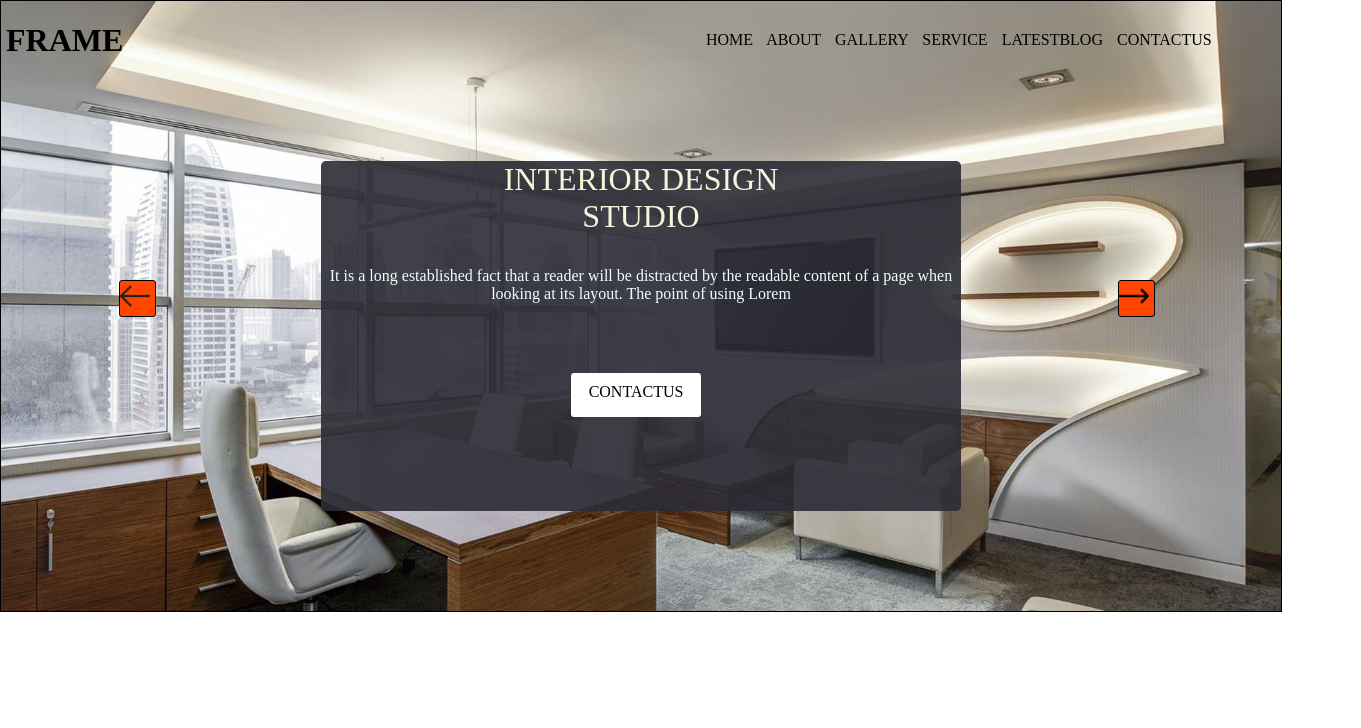
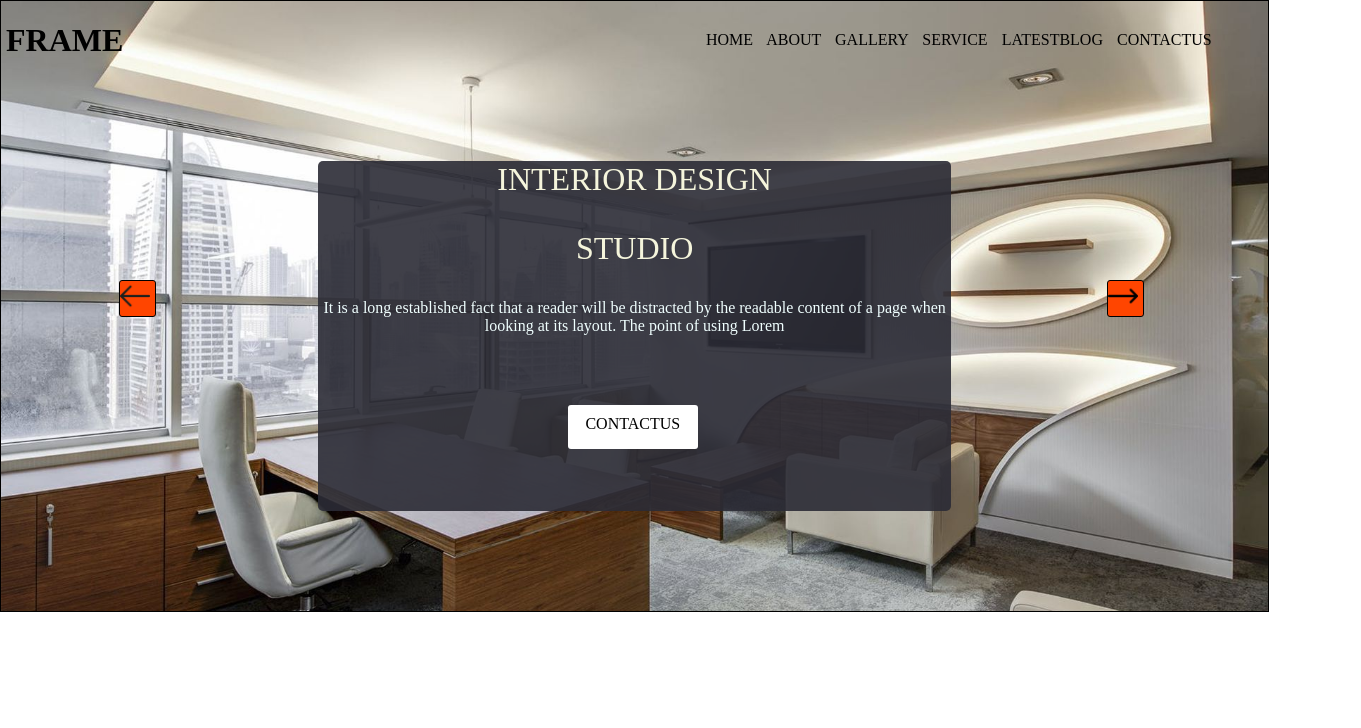
Before and after one commit to kavingithub7/my1st, a plain HTML site: page index.html in a window 1280 px wide. Shown: the top 728 px of the page, 1361 px wide, since content can reach past the window. Drawn offline with Linux system fonts and the light colour scheme.

Commit message:
remove hw view

```diff
--- a/index.css
+++ b/index.css
@@ -1,10 +1,16 @@
 body{
     margin: 0%;
-    /* overflow: hidden; */
+
+}
+.main{
+    /* border: 5px solid green; */
+    width: 100%;
+    height: 5000px ;
+     overflow: hidden;
 }
 .whole{
-    border: 1px solid;
-    width: 100%;
+    border: 1px solid black;
+    width: 99%;
     height: 610px;
     /* background-color: cornsilk; */
     /* border-style: dashed; */
@@ -278,9 +284,11 @@ body{
         opacity:0.4 ;
     }
 
+    /* .im1:hover,.im2:hover,.im3:hover,.im4:hover,.im5:hover{
+     opacity: 0.4;
+    } */
     .im1:hover,.im2:hover,.im3:hover,.im4:hover,.im5:hover{
-     opacity: 0.4;
-    }
+        transform: translateY(100%);
 
        }
 
--- a/index.html
+++ b/index.html
@@ -7,6 +7,7 @@
 </head>
 <link rel="stylesheet" href="index.css">
 <body>
+    <div class="main">
         <div class="whole">
             <div class="head">
                <h1 id="read">FRAME</h1>
@@ -24,16 +25,12 @@
                       <div class="center">
                            <div class="c1">
                                <p>INTERIOR DESIGN <br>
-                    STUDIO</p>
-            </div>
+                               <p> STUDIO</p> </div>
                               <div class="c2">
                                   <p>It is a long established fact that a reader will be distracted by the readable content of a page when looking at its layout. The point of using Lorem</p>
                              </div>
                                   <div class="c3">
-                <a href="" class="none2"> CONTACTUS</a>
-                <!-- <button> CONTACT US</button> -->
-            </div>
-
+                                    <a href="" class="none2"> CONTACTUS</a></div>
         </div>
         <div class="about">
 
@@ -217,4 +214,4 @@
 
 
 </body>
-</html></html>
+</html>
```
Lines whose indentation alone changed are shown as unchanged.
